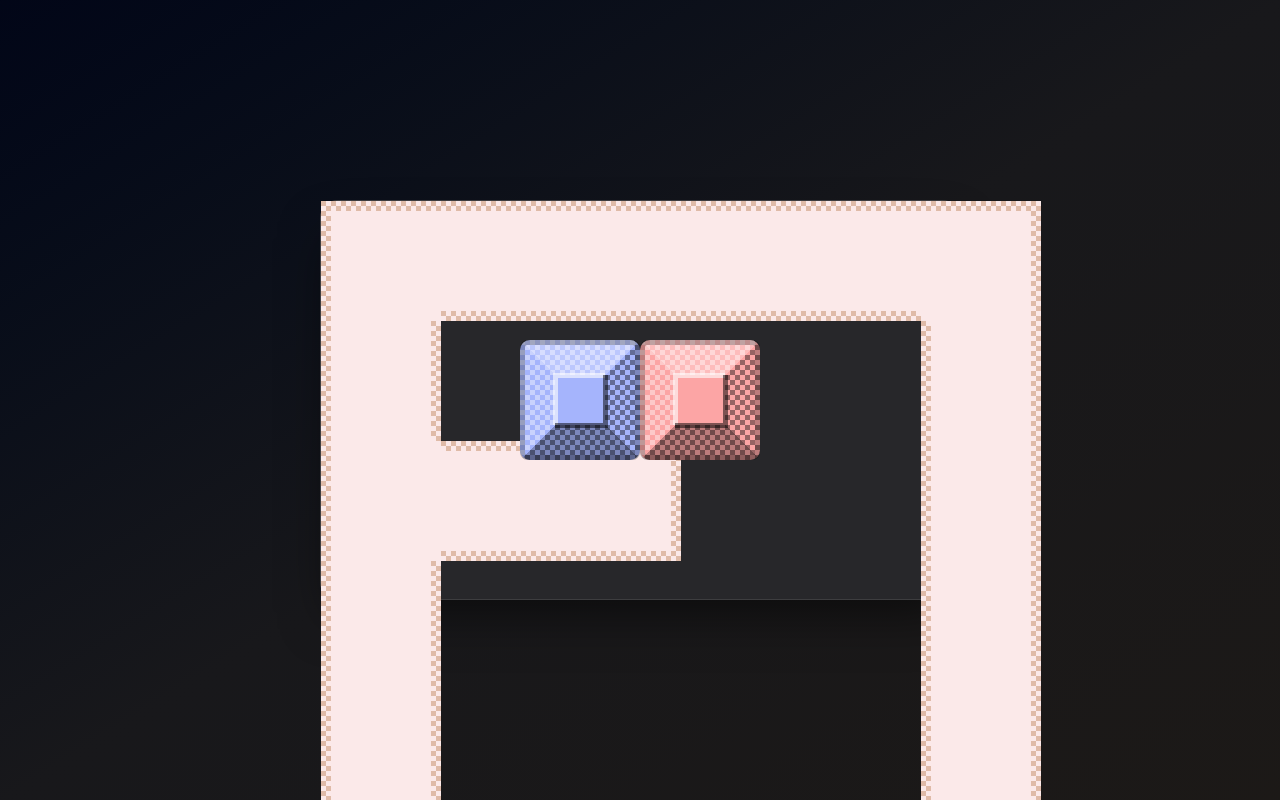
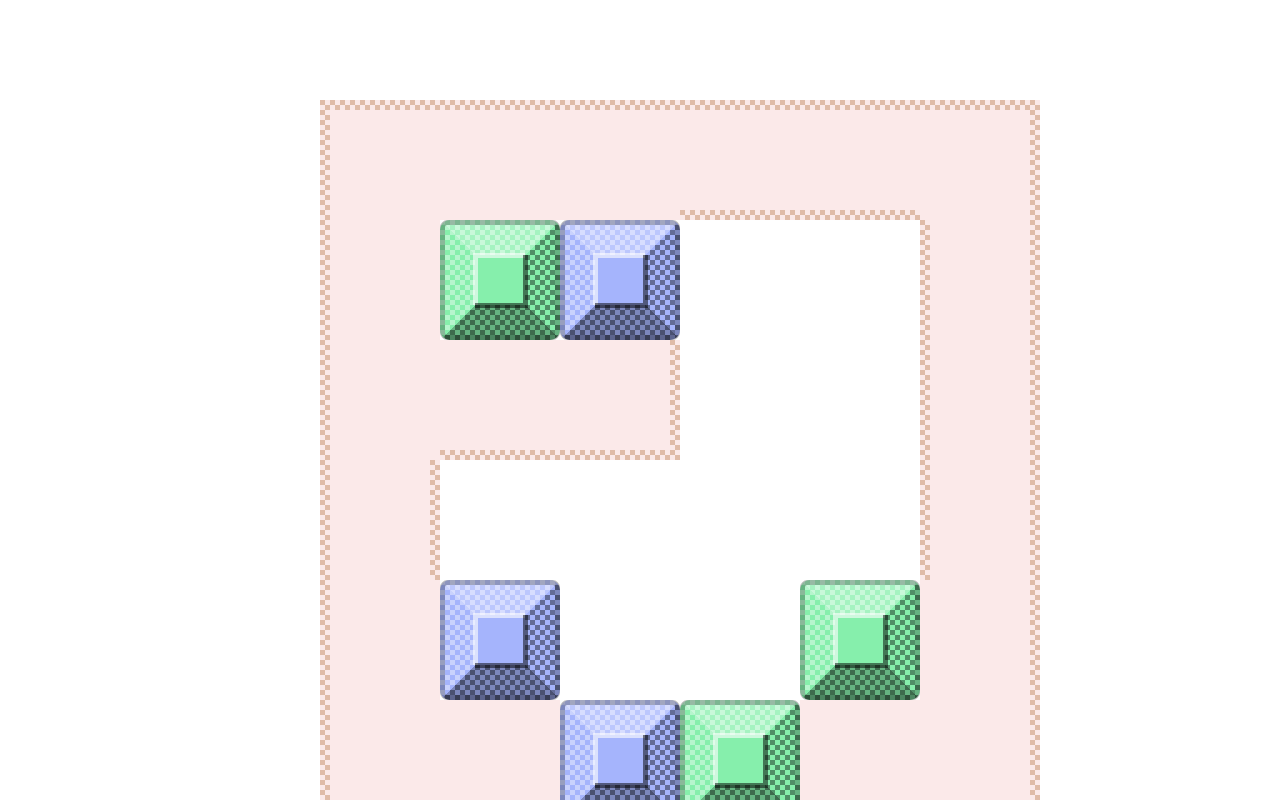
Before and after one commit to exoup/react-vexed, a React (Vite) app: page / in a window 1280 px wide. Shown: the top 800 px of the page. Built offline with nearby package versions, Linux system fonts and the light colour scheme.

Commit message:
Map and gem block placement

```diff
--- a/src/App.tsx
+++ b/src/App.tsx
@@ -1,23 +1,24 @@
 import "./index.css";
 import GemBlock from "@/components/Game/GemBlock";
 import BoundaryBlock from "@/components/Game/BoundaryBlock";
+import { gemColors } from "@/lib/constants";
 
 const levelMap = [
   [1, 1, 1, 1, 1, 1],
-  [1, 0, 0, 0, 0, 1],
+  [1, 5, 7, 0, 0, 1],
   [1, 1, 1, 0, 0, 1],
   [1, 0, 0, 0, 0, 1],
-  [1, 0, 0, 0, 0, 1],
-  [1, 1, 0, 0, 1, 1],
+  [1, 7, 0, 0, 5, 1],
+  [1, 1, 7, 5, 1, 1],
   [1, 1, 1, 1, 1, 1],
 ];
 
 export function App() {
-  const boundaryBlocks = levelMap.flatMap((row, y) =>
+  const mapBlocks = levelMap.flatMap((row, y) =>
     row.flatMap((cell, x) => {
       if (!cell) return null;
 
-      return (
+      if (cell === 1) return (
         <BoundaryBlock
           key={`boundary-${x}-${y}`}
           x={x}
@@ -25,16 +26,22 @@ export function App() {
           levelMap={levelMap}
         />
       );
+
+      if (cell > 1) return (
+        <GemBlock
+          color={gemColors[cell-2]}
+          id={`${cell}-${x}-${y}`}
+          key={`gem-${x}-${y}`}
+          x={x}
+          y={y}
+        />
+      );
     }),
   );
 
   return (
-    <div className="flex h-dvh w-dvw m-0 bg-linear-to-br from-slate-950 via-zinc-900 to-stone-900">
-      <div className="relative m-auto flex h-1/2 w-1/2 items-center justify-center rounded-2xl border border-white/10 bg-linear-to-br bg-zinc-800 shadow-2xl shadow-black/55">
-        {boundaryBlocks}
-        <GemBlock id="1" />
-        <GemBlock id="2" />
-      </div>
+    <div className="fixed top-1/2 left-1/2 -translate-x-1/2 -translate-y-3/4 mx-auto h-1/2 w-1/2 rounded-2xl">
+      {mapBlocks}
     </div>
   );
 }
--- a/src/components/Game/GemBlock.tsx
+++ b/src/components/Game/GemBlock.tsx
@@ -4,12 +4,16 @@ import { cn } from "@/lib/utils";
 import Gem from "@/components/Blocks/Gem";
 
 export type GemBlockProps = {
+  x?: number,
+  y?: number,
   id: string;
   color?: string;
   size?: number | string;
 };
 
 export const GemBlock: React.FC<GemBlockProps> = ({
+  x = 0,
+  y = 0,
   id,
   color,
   size = blockSize,
@@ -94,9 +98,13 @@ export const GemBlock: React.FC<GemBlockProps> = ({
       id={id}
       style={{
         transform: `translate3d(${offsetX}px, 0, 0)`,
+        left: x * blockSize,
+        top: y * blockSize,
+        width: blockSize,
+        height: blockSize
       }}
       className={cn(
-        "relative cursor-pointer touch-none transition-transform duration-350 ease-out",
+        "absolute cursor-pointer touch-none transition-transform duration-350 ease-out",
         activeRef.current ? "z-20" : "z-10",
       )}
       onPointerDown={handlePointerDown}
```
